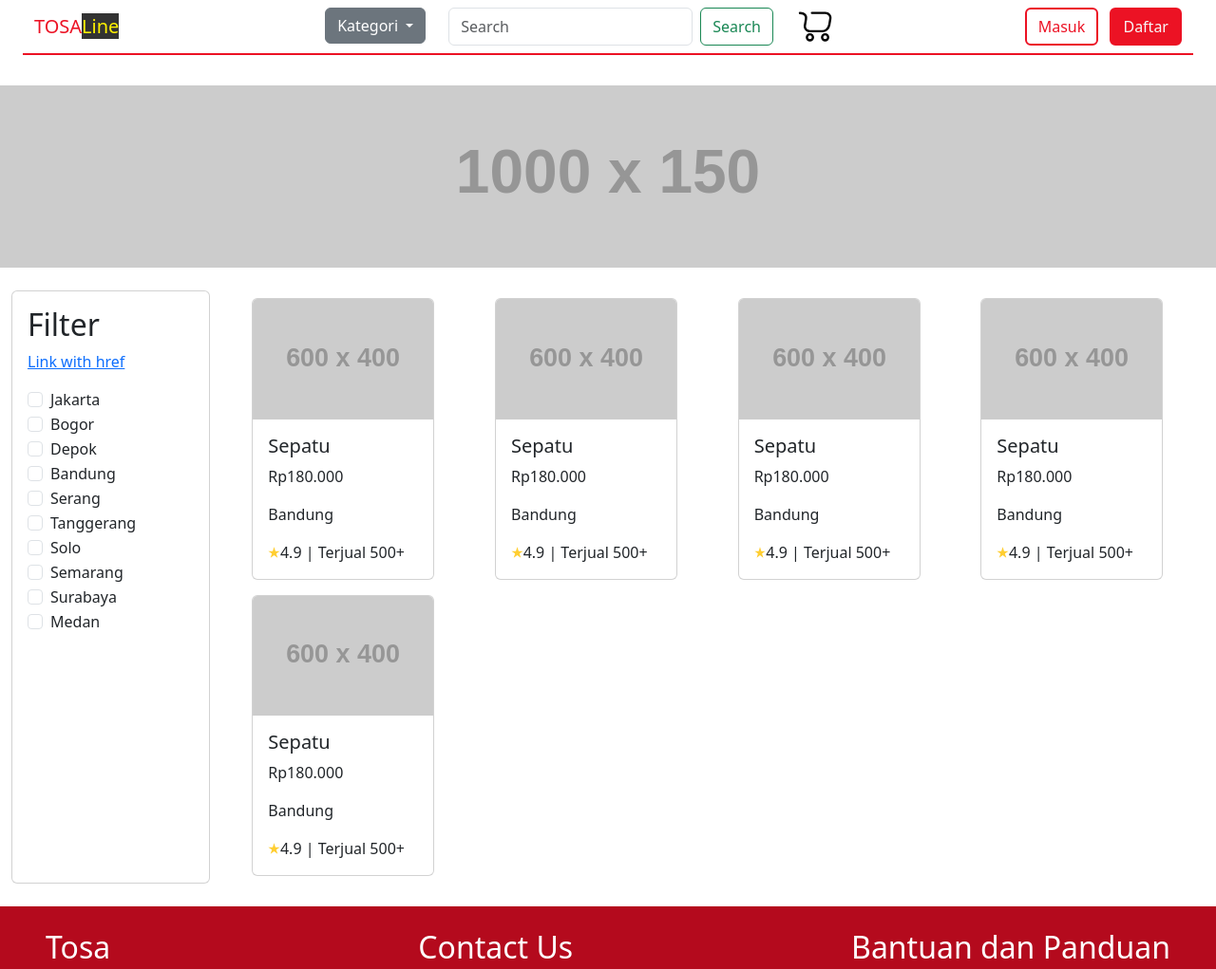
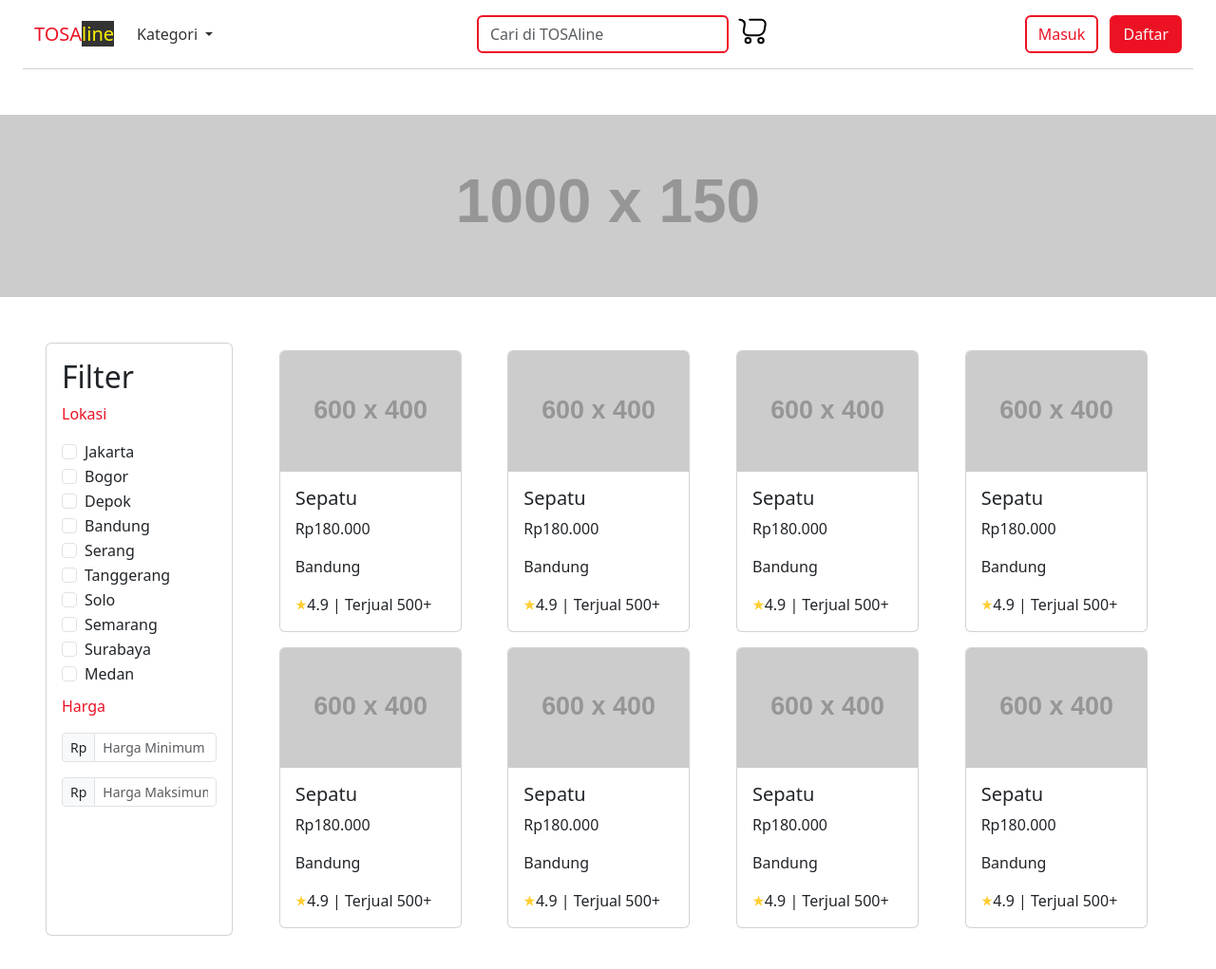
Before and after one commit to purplehaze11/tugas-inosoft-bootstrap, a plain HTML site: page index.html in a window 1280 px wide. Shown: the top 1021 px of the page at 95% size. Drawn offline with nearby package versions, Linux system fonts and the light colour scheme; placeholder pictures from the web are drawn by us.

Commit message:
Finished up styling

```diff
--- a/index.html
+++ b/index.html
@@ -18,65 +18,89 @@
 			crossorigin="anonymous"
 		/>
 	</head>
+
 	<body>
-		<header>
-			<nav class="navbar navbar-expand-lg px-4">
+		<header class="mx-4">
+			<nav class="navbar navbar-expand-lg my-2">
+				<div class="container-fluid">
+					<a
+						class="navbar-brand"
+						href="#"
+						>TOSA<span id="brand-line">line</span></a
+					>
+					<button
+						class="navbar-toggler"
+						type="button"
+						data-bs-toggle="collapse"
+						data-bs-target="#navbarSupportedContent"
+						aria-controls="navbarSupportedContent"
+						aria-expanded="false"
+						aria-label="Toggle navigation"
+					>
+						<span class="navbar-toggler-icon"></span>
+					</button>
 					<div
-					id="nav-border"
-					class="container-fluid pb-2"
+						class="collapse navbar-collapse"
+						id="navbarSupportedContent"
 					>
-					<a class="navbar-brand">TOSA<span>Line</span></a>
-					<div class="d-flex">
-						<div class="dropdown">
-							<button
-								class="btn btn-secondary dropdown-toggle"
-								type="button"
+						<ul class="navbar-nav me-auto mb-2 mb-lg-0">
+							<li class="nav-item dropdown">
+								<a
+									id="kategori"
+									class="nav-link dropdown-toggle"
+									href="#"
+									role="button"
 									data-bs-toggle="dropdown"
 									aria-expanded="false"
 								>
 									Kategori
-							</button>
+								</a>
 								<ul class="dropdown-menu">
 									<li>
 										<a
 											class="dropdown-item"
 											href="#"
-										>Action</a
+											>Clothing</a
 										>
 									</li>
+									<li><hr class="dropdown-divider" /></li>
 									<li>
 										<a
 											class="dropdown-item"
 											href="#"
-										>Another action</a
+											>Electronics</a
 										>
 									</li>
+									<li><hr class="dropdown-divider" /></li>
 									<li>
 										<a
 											class="dropdown-item"
 											href="#"
-										>Something else here</a
+											>Food</a
+										>
+									</li>
+									<li><hr class="dropdown-divider" /></li>
+									<li>
+										<a
+											class="dropdown-item"
+											href="#"
+											>Furniture</a
 										>
 									</li>
 								</ul>
-						</div>
+							</li>
+						</ul>
 						<form
-							class="d-flex justify-content-center mx-4"
+							class="d-flex me-auto mb-2 mb-lg-0"
 							role="search"
 						>
 							<input
+								id="search"
 								class="form-control me-2"
 								type="search"
-								placeholder="Search"
+								placeholder="Cari di TOSAline"
 								aria-label="Search"
 							/>
-							<button
-								class="btn btn-outline-success"
-								type="submit"
-							>
-								Search
-							</button>
-						</form>
 							<a
 								href=""
 								id="cart"
@@ -84,7 +108,7 @@
 									src="./assets/shopping-cart-svgrepo-com.svg"
 									alt=""
 							/></a>
-					</div>
+						</form>
 						<form>
 							<button
 								id="btn-masuk"
@@ -102,12 +126,14 @@
 							</button>
 						</form>
 					</div>
+				</div>
 			</nav>
 		</header>
+
 		<main>
 			<section
 				id="banner"
-				class="my-4"
+				class="my-5"
 			>
 				<img
 					src="https://placehold.co/1000x150"
@@ -117,32 +143,35 @@
 			</section>
 
 			<section
-				class="container-fluid my-4"
+				class="container-fluid my-5 px-5"
 				id="sec-content"
 			>
-				<div class="row g-0">
-					<div class="card col-4 col-lg-2 col-sm-3 col-xs-6 me-4 p-3">
+				<div
+					id="panel-filter"
+					class="row g-0"
+				>
+					<div class="card col-6 col-lg-2 col-sm-3 me-4 p-3">
 						<h2 class="card-title">Filter</h2>
 						<p class="d-inline-flex gap-1">
 							<a
 								data-bs-toggle="collapse"
-								href="#collapseExample"
+								href="#sidebar-lokasi"
 								role="button"
 								aria-expanded="false"
 								aria-controls="collapseExample"
 							>
-								Link with href
+								Lokasi
 							</a>
 						</p>
 						<div
-							class="collapse.show"
-							id="collapseExample"
+							class="collapse.show mb-2"
+							id="sidebar-lokasi"
 						>
 							<div class="form-check">
 								<input
 									class="form-check-input"
 									type="checkbox"
-									value=""
+									value="jakarta"
 									id="flexCheckDefault"
 								/>
 								<label
@@ -156,7 +185,7 @@
 								<input
 									class="form-check-input"
 									type="checkbox"
-									value=""
+									value="bogor"
 									id="flexCheckChecked"
 								/>
 								<label
@@ -170,7 +199,7 @@
 								<input
 									class="form-check-input"
 									type="checkbox"
-									value=""
+									value="depok"
 									id="flexCheckChecked"
 								/>
 								<label
@@ -184,7 +213,7 @@
 								<input
 									class="form-check-input"
 									type="checkbox"
-									value=""
+									value="bandung"
 									id="flexCheckChecked"
 								/>
 								<label
@@ -198,7 +227,7 @@
 								<input
 									class="form-check-input"
 									type="checkbox"
-									value=""
+									value="serang"
 									id="flexCheckChecked"
 								/>
 								<label
@@ -212,7 +241,7 @@
 								<input
 									class="form-check-input"
 									type="checkbox"
-									value=""
+									value="tanngerang"
 									id="flexCheckChecked"
 								/>
 								<label
@@ -226,7 +255,7 @@
 								<input
 									class="form-check-input"
 									type="checkbox"
-									value=""
+									value="solo"
 									id="flexCheckChecked"
 								/>
 								<label
@@ -240,7 +269,7 @@
 								<input
 									class="form-check-input"
 									type="checkbox"
-									value=""
+									value="semarang"
 									id="flexCheckChecked"
 								/>
 								<label
@@ -254,7 +283,7 @@
 								<input
 									class="form-check-input"
 									type="checkbox"
-									value=""
+									value="surabaya"
 									id="flexCheckChecked"
 								/>
 								<label
@@ -268,7 +297,7 @@
 								<input
 									class="form-check-input"
 									type="checkbox"
-									value=""
+									value="medan"
 									id="flexCheckChecked"
 								/>
 								<label
@@ -279,12 +308,128 @@
 								</label>
 							</div>
 						</div>
+						<p class="d-inline-flex gap-1">
+							<a
+								data-bs-toggle="collapse"
+								href="#sidebar-price"
+								role="button"
+								aria-expanded="false"
+								aria-controls="collapseExample"
+							>
+								Harga
+							</a>
+						</p>
+						<div
+							class="collapse.show"
+							id="sidebar-price"
+						>
+							<div class="input-group input-group-sm mb-3">
+								<span
+									class="input-group-text"
+									id="inputGroup-sizing-sm"
+									>Rp</span
+								>
+								<input
+									type="text"
+									class="form-control"
+									aria-label="Sizing example input"
+									aria-describedby="inputGroup-sizing-sm"
+									placeholder="Harga Minimum"
+								/>
+							</div>
+							<div class="input-group input-group-sm mb-3">
+								<span
+									class="input-group-text"
+									id="inputGroup-sizing-sm"
+									>Rp</span
+								>
+								<input
+									type="text"
+									class="form-control"
+									aria-label="Sizing example input"
+									aria-describedby="inputGroup-sizing-sm"
+									placeholder="Harga Maksimum"
+								/>
+							</div>
+						</div>
 					</div>
 
 					<div
 						id="store-products"
-						class="container col-8 col-lg-10 col-sm-9 col-xs-6 row mt-0"
+						class="container col-6 col-lg-10 col-sm-9 row mt-0"
 					>
+						<div class="col">
+							<div
+								class="card"
+								style="width: 12rem"
+							>
+								<img
+									src="https://placehold.co/600x400"
+									class="card-img-top"
+									alt="..."
+								/>
+								<div class="card-body">
+									<h5 class="card-title">Sepatu</h5>
+									<p class="card-text">Rp180.000</p>
+									<p>Bandung</p>
+									<div class="rating d-flex">
+										<img
+											src="./assets/star-svgrepo-com.svg"
+											alt=""
+										/>
+										<p class="m-0">4.9 | Terjual 500+</p>
+									</div>
+								</div>
+							</div>
+						</div>
+						<div class="col">
+							<div
+								class="card"
+								style="width: 12rem"
+							>
+								<img
+									src="https://placehold.co/600x400"
+									class="card-img-top"
+									alt="..."
+								/>
+								<div class="card-body">
+									<h5 class="card-title">Sepatu</h5>
+									<p class="card-text">Rp180.000</p>
+									<p>Bandung</p>
+									<div class="rating d-flex">
+										<img
+											src="./assets/star-svgrepo-com.svg"
+											alt=""
+										/>
+										<p class="m-0">4.9 | Terjual 500+</p>
+									</div>
+								</div>
+							</div>
+						</div>
+						<div class="col">
+							<div
+								class="card"
+								style="width: 12rem"
+							>
+								<img
+									src="https://placehold.co/600x400"
+									class="card-img-top"
+									alt="..."
+								/>
+								<div class="card-body">
+									<h5 class="card-title">Sepatu</h5>
+									<p class="card-text">Rp180.000</p>
+									<p>Bandung</p>
+									<div class="rating d-flex">
+										<img
+											src="./assets/star-svgrepo-com.svg"
+											alt=""
+										/>
+										<p class="m-0">4.9 | Terjual 500+</p>
+									</div>
+								</div>
+							</div>
+						</div>
 						<div class="col">
 							<div
 								class="card"
@@ -409,26 +554,29 @@
 				</div>
 			</section>
 		</main>
-		<footer class="d-flex justify-content-between py-4 px-5">
-			<div>
+
+		<footer class="container-fluid py-4 px-5">
+			<div class="row">
+				<div class="col-6 col-sm-4">
 					<h2>Tosa</h2>
 					<p>Tentang Tosa</p>
 					<p>Karir</p>
 					<p>Blog</p>
 					<p>Mitra Blog</p>
 				</div>
-			<div>
+				<div class="col-6 col-sm-4">
 					<h2>Contact Us</h2>
 					<p>facebook</p>
 					<p>instagram</p>
 					<p>twitter</p>
 				</div>
-			<div>
+				<div class="col-6 col-sm-4">
 					<h2>Bantuan dan Panduan</h2>
 					<p>Tosa Care</p>
 					<p>Syarat dan Ketentuan</p>
 					<p>Kebijakan Pirvasi</p>
 					<p>Mitra</p>
+				</div>
 			</div>
 		</footer>
 
--- a/styles.css
+++ b/styles.css
@@ -1,6 +1,5 @@
 :root {
 	--background: #f7f7f7;
-	--background-card: #eaeaea;
 	--background-footer: #b40a1d;
 	--color-primary: #ec1224;
 	--color-secondary: white;
@@ -14,17 +13,23 @@ body {
 }
 
 header {
-	& #nav-border {
-		border-bottom: var(--border-line);
-	}
+	border-bottom: 1px rgb(209, 209, 209) solid;
 
 	& .navbar-brand {
 		color: var(--color-primary);
 	}
 
-	& span {
+	& #brand-line {
 		color: var(--color-yellow);
 		background-color: var(--color-content);
+	}
+
+	& #kategori {
+		color: var(--color-content);
+	}
+
+	& #search {
+		border: var(--border-line);
 	}
 
 	& #cart {
@@ -47,8 +52,17 @@ header {
 	}
 }
 
+#panel-filter {
+	& a {
+		text-decoration: none;
+		color: var(--color-primary);
+	}
+}
+
 #store-products {
-	.col {
+	& .col {
+		display: flex;
+		justify-content: center;
 		margin: 0.5rem;
 	}
 }
@@ -56,7 +70,7 @@ header {
 .card {
 	margin: 0;
 
-	.rating {
+	& .rating {
 		& img {
 			width: 8%;
 		}
```
Lines whose indentation alone changed are shown as unchanged.
